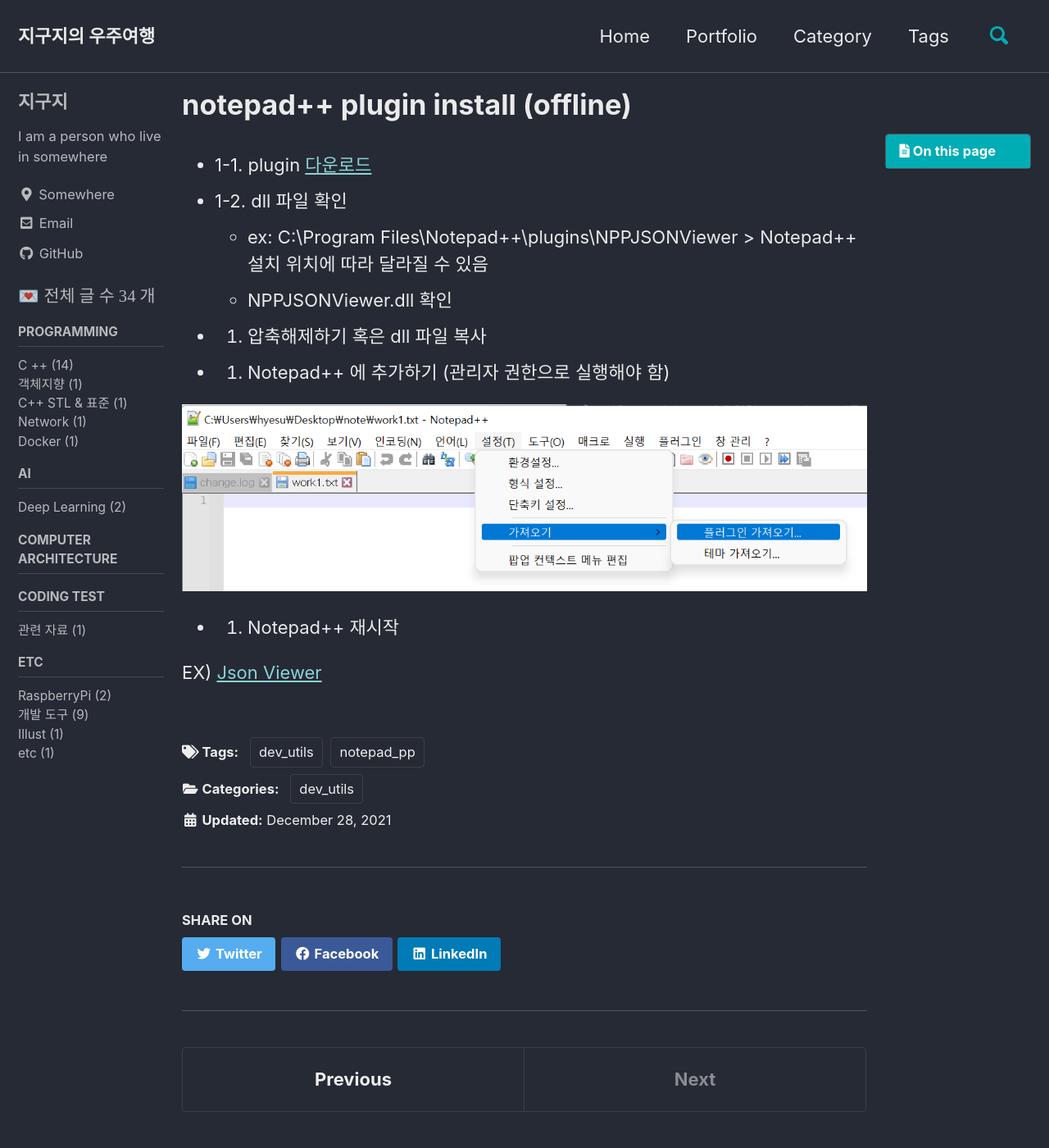
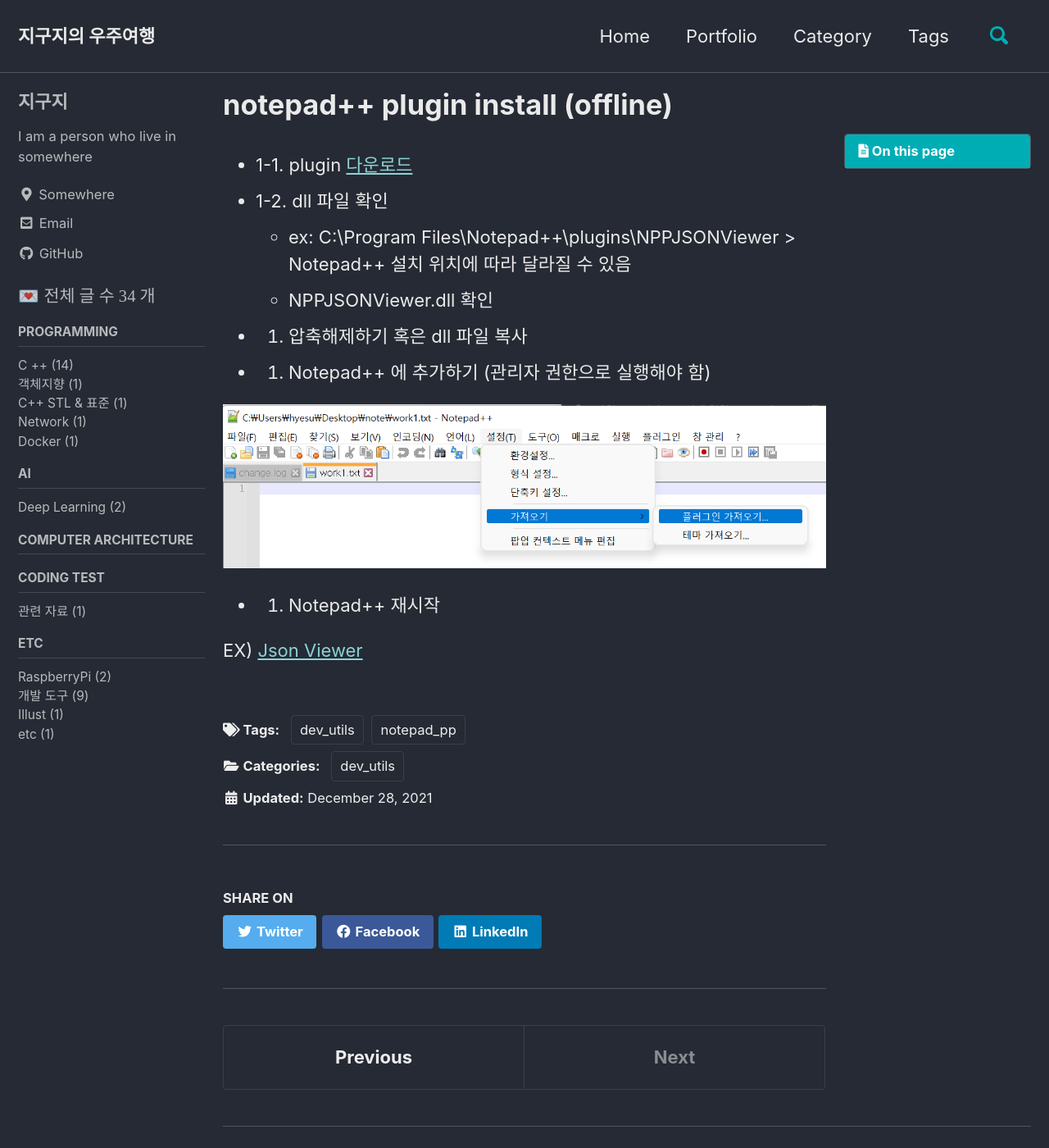
Before and after one commit to hyesuk-k/hyesuk-k.github.io, a Jekyll site: the page built from _posts/dev_utils/2021-12-28-notepadpp_offline_plugin.md, in a window 1280 px wide and 1400 px high. Shown: the whole window at 82% size. Built offline with Jekyll 4.4.1, drawn with Linux system fonts in a browser that asks for light colours; cached includes are drawn as plain includes.

Commit message:
Update _variables.scss

```diff
--- a/_sass/minimal-mistakes/_variables.scss
+++ b/_sass/minimal-mistakes/_variables.scss
@@ -155,8 +155,8 @@ $max-width: $x-large !default;
    Grid
    ========================================================================== */
 
-$right-sidebar-width-narrow: 150px !default;  // 200px !default;
-$right-sidebar-width: 200px !default;  // 300px !default;
+$right-sidebar-width-narrow: 200px !default;  // 200px !default;
+$right-sidebar-width: 250px !default;  // 300px !default;
 $right-sidebar-width-wide: 300px !default;  // 400px !default;
 
 /*
```
